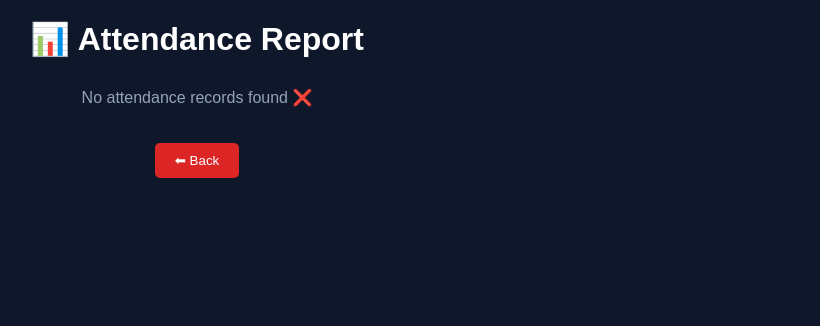
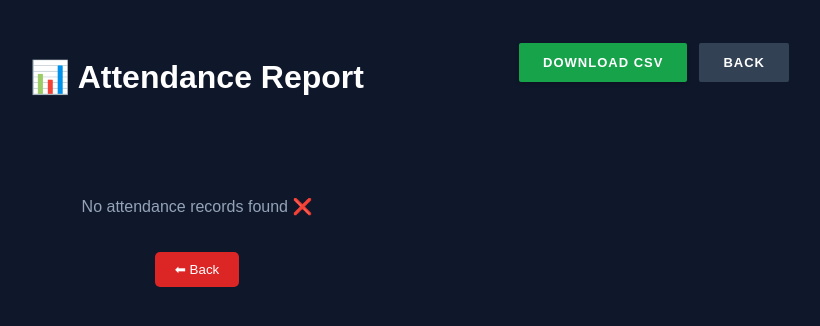
Before and after one commit to ayushdumka204/Attendance_Management_using_face_Recognition, a Flask app: page /attendance in a window 1280 px wide. Shown: the top 326 px of the page, without its empty margins (443-1263 px from the left). Run offline with Flask 3, Linux system fonts and the light colour scheme.

Commit message:
production ready

```diff
--- a/main.py
+++ b/main.py
@@ -1,4 +1,5 @@
 from flask import Flask, render_template, request, jsonify
+from flask import send_file
 import csv
 import os
 import cv2
@@ -227,6 +228,18 @@ def attendance():
     except Exception as e:
         return str(e)
 
+# ================= DOWNLOAD CSV =================
+@app.route('/download')
+def download_file():
+    try:
+        if os.path.exists(ATTENDANCE_PATH):
+            # as_attachment=True se browser file save karne ka option deta hai
+            return send_file(ATTENDANCE_PATH, as_attachment=True)
+        else:
+            return "Attendance file not found! ❌", 404
+    except Exception as e:
+        return f"Download Error: {str(e)}", 500
+
 if __name__ == "__main__":
     # Ensure port is handled for cloud/local deployments
     port = int(os.environ.get("PORT", 10000))
--- a/templates/attendance.html
+++ b/templates/attendance.html
@@ -65,11 +65,91 @@
         button:hover {
             background: #b91c1c;
         }
+
+        /* Header and Button Positioning */
+        .header-container {
+            position: relative;
+            display: flex;
+            justify-content: center;
+            align-items: center;
+            padding: 30px 20px;
+            margin-bottom: 20px;
+        }
+
+        .btn-group-top {
+            position: absolute;
+            top: 35px;
+            right: 40px; /* Right side se gap */
+            display: flex;
+            gap: 12px;
+        }
+
+        /* Proper Rectangle Button Styling */
+        .btn-rect {
+            display: inline-block;
+            padding: 12px 24px;
+            font-size: 13px;
+            font-weight: 700;
+            text-decoration: none;
+            text-transform: uppercase; /* Professional Look */
+            letter-spacing: 1px;
+            border-radius: 2px; /* Sharp Rectangle Look */
+            cursor: pointer;
+            transition: all 0.3s ease;
+            border: none;
+        }
+
+        /* Download Button (Green) */
+        .btn-download {
+            background-color: #16a34a;
+            color: white;
+            box-shadow: 0 2px 4px rgba(0,0,0,0.2);
+        }
+
+        .btn-download:hover {
+            background-color: #15803d;
+            transform: translateY(-1px);
+            box-shadow: 0 4px 8px rgba(0,0,0,0.3);
+        }
+
+        /* Back Button (Dark Gray/Slate) */
+        .btn-back {
+            background-color: #334155;
+            color: white;
+        }
+
+        .btn-back:hover {
+            background-color: #1e293b;
+            transform: translateY(-1px);
+        }
+
+        /* Mobile Responsive */
+        @media (max-width: 850px) {
+            .header-container {
+                flex-direction: column;
+                padding-top: 60px;
+            }
+            .btn-group-top {
+                position: static;
+                margin-top: 20px;
+                justify-content: center;
+            }
+        }
     </style>
 </head>
 <body>
 
-<h1>📊 Attendance Report</h1>
+<div class="header-container">
+    <h1>📊 Attendance Report</h1>
+
+    <div class="btn-group-top">
+        <a href="/download" class="btn-rect btn-download">Download CSV</a>
+        <a href="/" class="btn-rect btn-back">Back</a>
+    </div>
+</div>
+
+<div class="table-container">
+</div>
 
 {% if data and data|length > 0 %}
 <div class="table-container">
```
